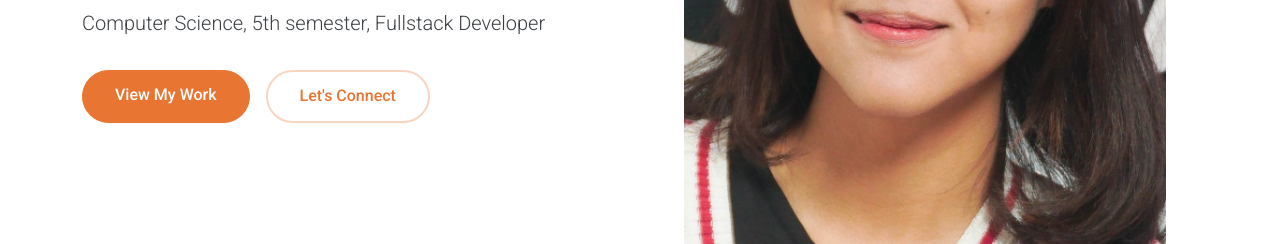
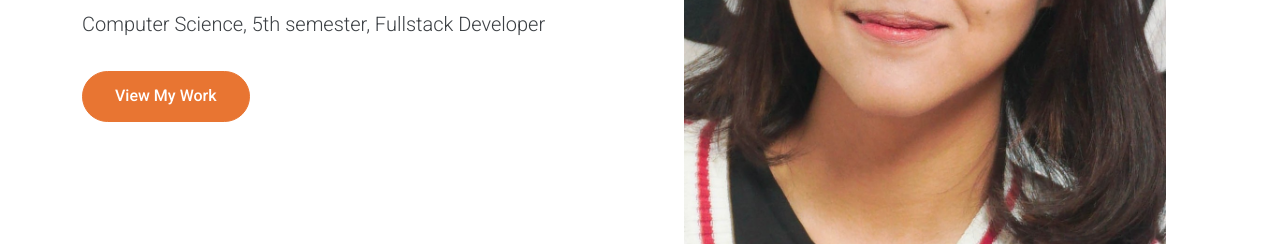
Before and after one commit to Ciaa-a/Porto, a plain HTML site: page index.html in a window 1280 px wide. Shown: the part 521-765 px from the top of the page. Drawn offline with Linux system fonts and the light colour scheme.

Commit message:
update tampilan

```diff
--- a/index.html
+++ b/index.html
@@ -72,7 +72,6 @@
             <p class="lead">Computer Science, 5th semester, Fullstack Developer</p>
             <div class="cta-buttons" data-aos="fade-up" data-aos-delay="300">
               <a href="#portfolio" class="btn btn-primary">View My Work</a>
-              <a href="#contact" class="btn btn-outline">Let's Connect</a>
             </div>
             <div class="hero-stats" data-aos="fade-up" data-aos-delay="400">
               <div class="stat-item">
```
